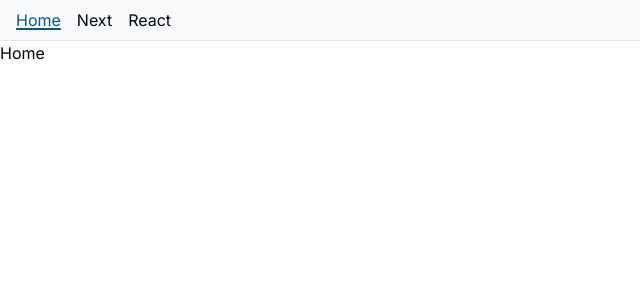
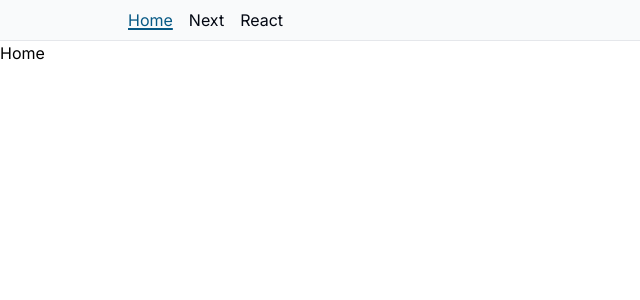
Before and after one commit to arisslin/next-react-playground, a Next.js app: page / in a window 1280 px wide. Shown: the top 300 px of the page, without its empty margins (0-640 px from the left). Built offline with nearby package versions, Linux system fonts and the light colour scheme.

Commit message:
feat: add max width to nav list

```diff
--- a/src/components/TopNavigation.tsx
+++ b/src/components/TopNavigation.tsx
@@ -10,7 +10,7 @@ export function TopNavigation({
 }: Readonly<{ links: NavLink[] }>): JSX.Element {
   return (
     <nav className='border-b border-gray-200 bg-gray-50 px-4 py-2 text-gray-950'>
-      <ul className='flex gap-4'>
+      <ul className='mx-auto flex max-w-screen-lg gap-4'>
         {links.map((link) => (
           <Item key={link.href} href={link.href}>
             {link.children}
```
